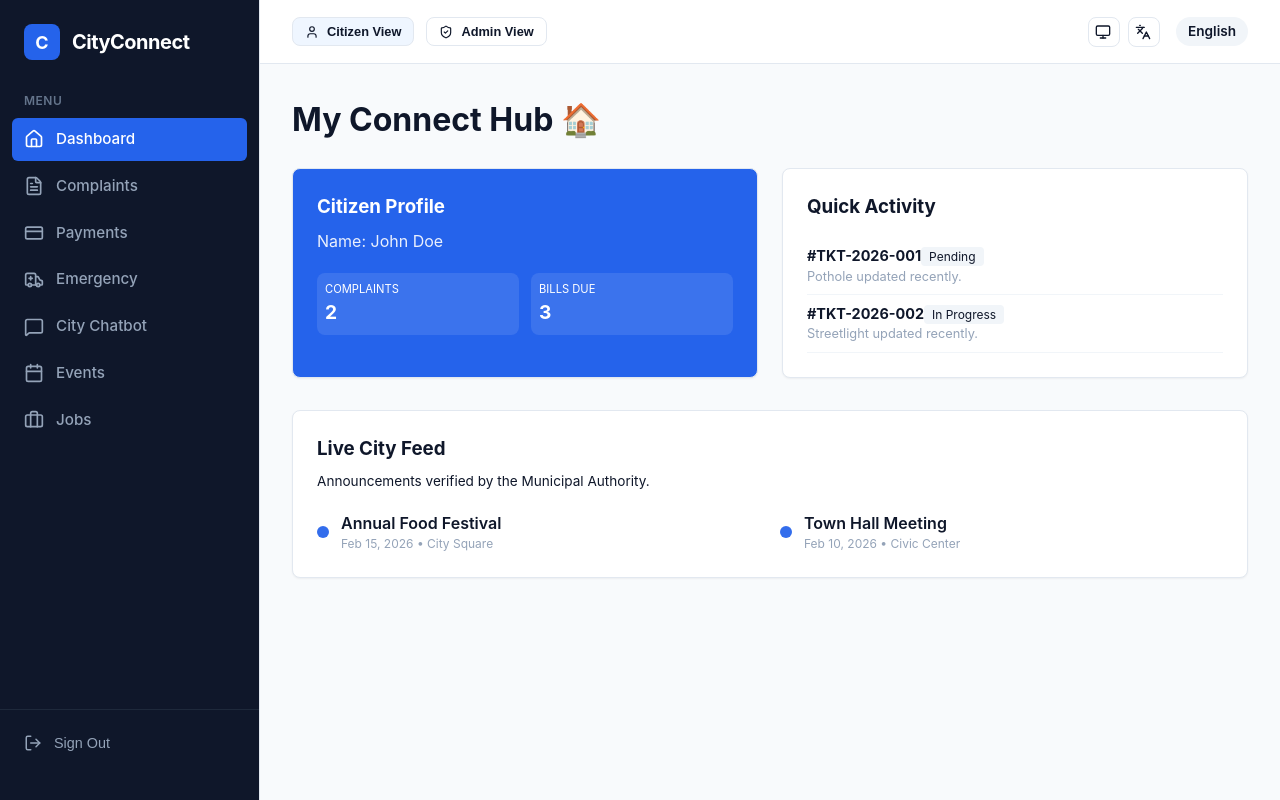
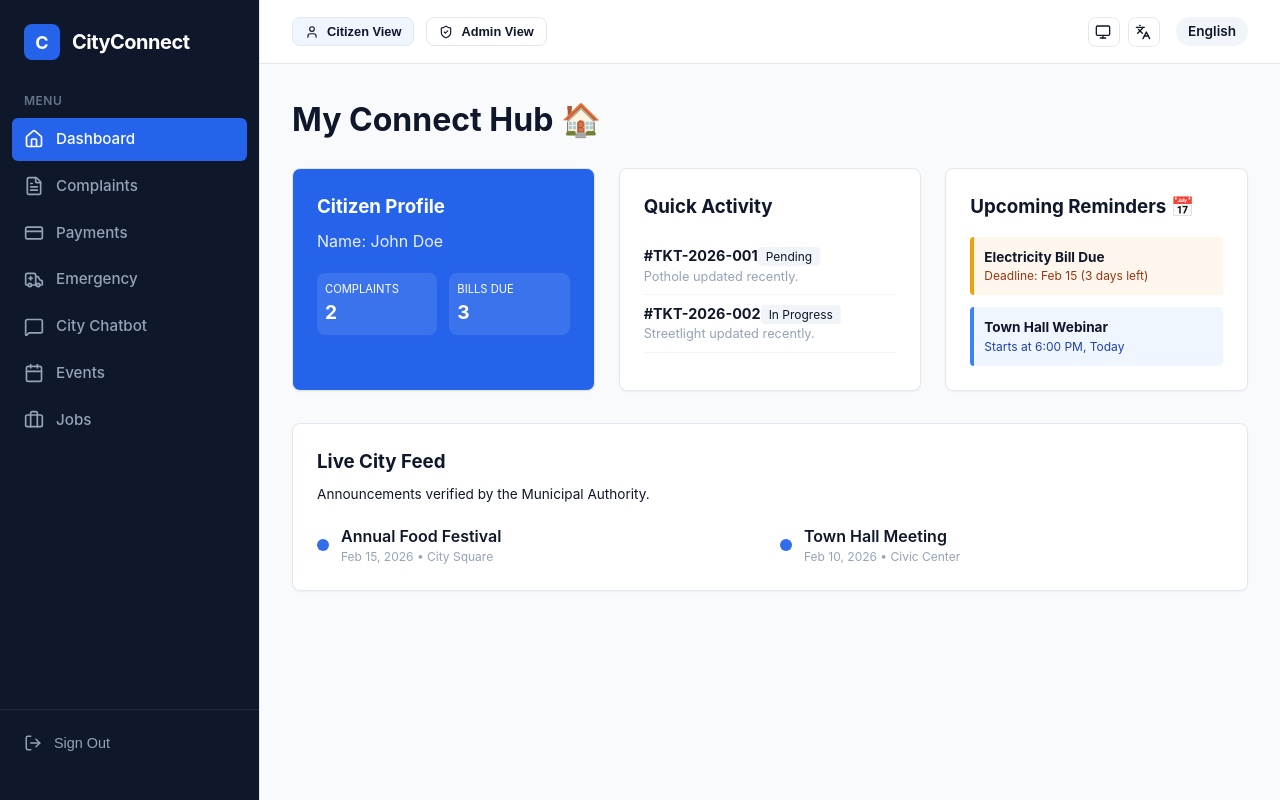
Before and after one commit to Abinaya-chellamuthu/city, a React (Vite) app: page / in a window 1280 px wide. Built offline with nearby package versions, Linux system fonts and the light colour scheme.

Commit message:
Final Polish: Added Reminders & Calendar layer. All 16 features implemented and demo-ready.

```diff
--- a/src/pages/Home.jsx
+++ b/src/pages/Home.jsx
@@ -109,6 +109,21 @@ const Home = () => {
             ))}
           </div>
         </div>
+
+        {/* FEATURE 13: Reminders & Calendar */}
+        <div className="card">
+          <h3>Upcoming Reminders 📅</h3>
+          <div style={{ marginTop: '16px', display: 'flex', flexDirection: 'column', gap: '12px' }}>
+             <div style={{ padding: '10px', background: '#fff7ed', borderLeft: '4px solid #f59e0b', borderRadius: '4px' }}>
+                <div style={{ fontSize: '0.85rem', fontWeight: 'bold' }}>Electricity Bill Due</div>
+                <div style={{ fontSize: '0.75rem', color: '#9a3412' }}>Deadline: Feb 15 (3 days left)</div>
+             </div>
+             <div style={{ padding: '10px', background: '#eff6ff', borderLeft: '4px solid #3b82f6', borderRadius: '4px' }}>
+                <div style={{ fontSize: '0.85rem', fontWeight: 'bold' }}>Town Hall Webinar</div>
+                <div style={{ fontSize: '0.75rem', color: '#1e40af' }}>Starts at 6:00 PM, Today</div>
+             </div>
+          </div>
+        </div>
       </div>
 
       <div className="card">
```
